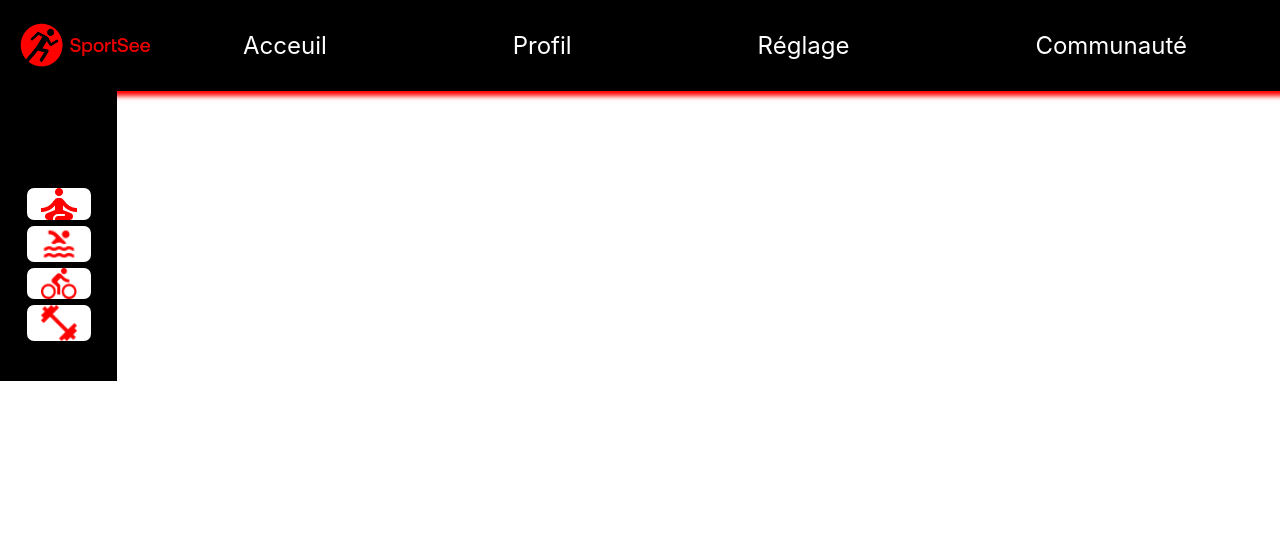
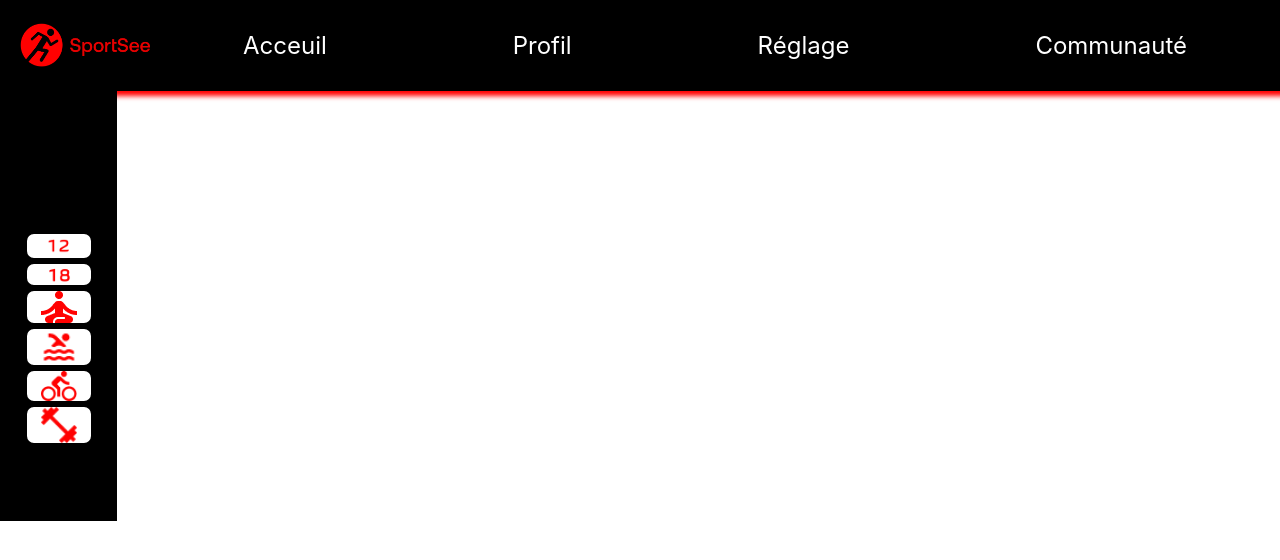
Before and after one commit to corentin-e-student/Edercorentin_12_17062022, a React (Create React App) app: page / in a window 1280 px wide. Shown: the top 560 px of the page. Built offline with nearby package versions, Linux system fonts and the light colour scheme; no server answers.

Commit message:
Button user are created

```diff
--- a/src/components/Layout/Layout.jsx
+++ b/src/components/Layout/Layout.jsx
@@ -1,9 +1,11 @@
-import Logo from '../../asset/logo.png'
+import Logo from '../../asset/logo.png';
 import ButtonActivity from '../ButtonActivity/ButtonActivity';
-import YogaIcon from '../../asset/icons/zen.png'
-import SwimIcon from '../../asset/icons/swim.png'
-import BycicleIcon from '../../asset/icons/bicycle.png'
-import GymIcon from '../../asset/icons/gym.png'
+import YogaIcon from '../../asset/icons/zen.png';
+import SwimIcon from '../../asset/icons/swim.png';
+import BycicleIcon from '../../asset/icons/bicycle.png';
+import GymIcon from '../../asset/icons/gym.png';
+import User12 from '../../asset/icons/user12.png';
+import User18 from '../../asset/icons/user18.png';
 import PropTypes from 'prop-types';
 
 import './layout.css'
@@ -28,6 +30,8 @@ const Layout = ({children}) => (
         <div className="layoutContent">
             <div className='menu_navbar_side_background'>
                 <div className='menu_buttons_side_position'>
+                    <ButtonActivity icon_name={User12} icon_alt="user 18"/>
+                    <ButtonActivity icon_name={User18} icon_alt="user 12"/>
                     <ButtonActivity icon_name={YogaIcon} icon_alt="yoga icon"/>
                     <ButtonActivity icon_name={SwimIcon} icon_alt="swim icon"/>
                     <ButtonActivity icon_name={BycicleIcon} icon_alt="bycicle icon"/>
```
Also changed, not shown: src/asset/icons/user12.png (added), src/asset/icons/user18.png (added).
